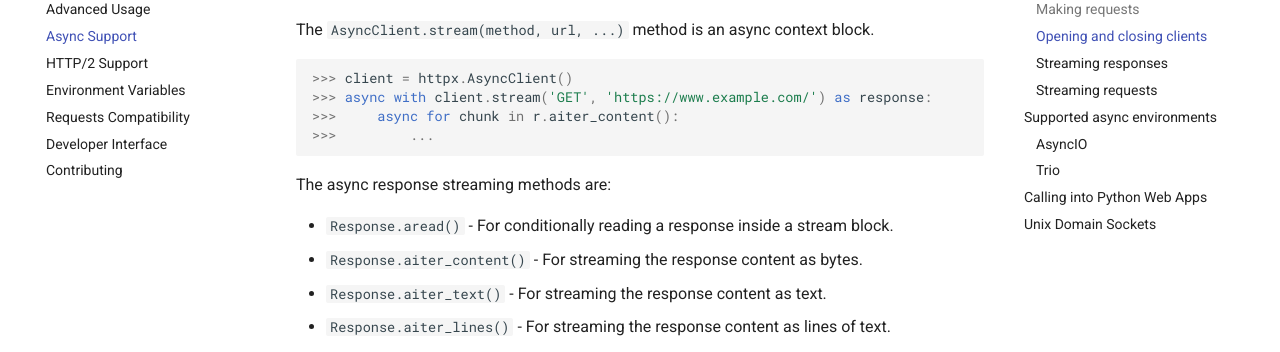
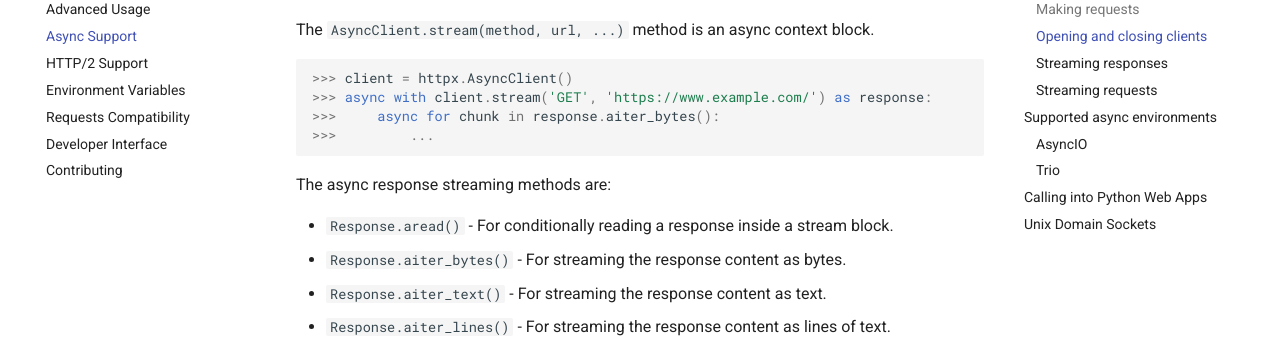
Before and after one commit to CarolinaBentrescas/httpx2, an MkDocs documentation site: the page built from docs/async.md, in a window 1280 px wide and 900 px high, scrolled down 1523 px. Shown: the part 153-505 px from the top of the window. Built offline with MkDocs 1.6.1 and Material for MkDocs 9.7.7, drawn with Linux system fonts in a browser that asks for light colours; comment, search, counter and statistics services are not loaded.

Commit message:
Fix typo in 'Streaming responses' docs (#744)

````diff
--- a/docs/async.md
+++ b/docs/async.md
@@ -67,14 +67,14 @@ The `AsyncClient.stream(method, url, ...)` method is an async context block.
 ```python
 >>> client = httpx.AsyncClient()
 >>> async with client.stream('GET', 'https://www.example.com/') as response:
->>>     async for chunk in r.aiter_content():
+>>>     async for chunk in response.aiter_bytes():
 >>>         ...
 ```
 
 The async response streaming methods are:
 
 * `Response.aread()` - For conditionally reading a response inside a stream block.
-* `Response.aiter_content()` - For streaming the response content as bytes.
+* `Response.aiter_bytes()` - For streaming the response content as bytes.
 * `Response.aiter_text()` - For streaming the response content as text.
 * `Response.aiter_lines()` - For streaming the response content as lines of text.
 * `Response.aiter_raw()` - For streaming the raw response bytes, without applying content decoding.
````
